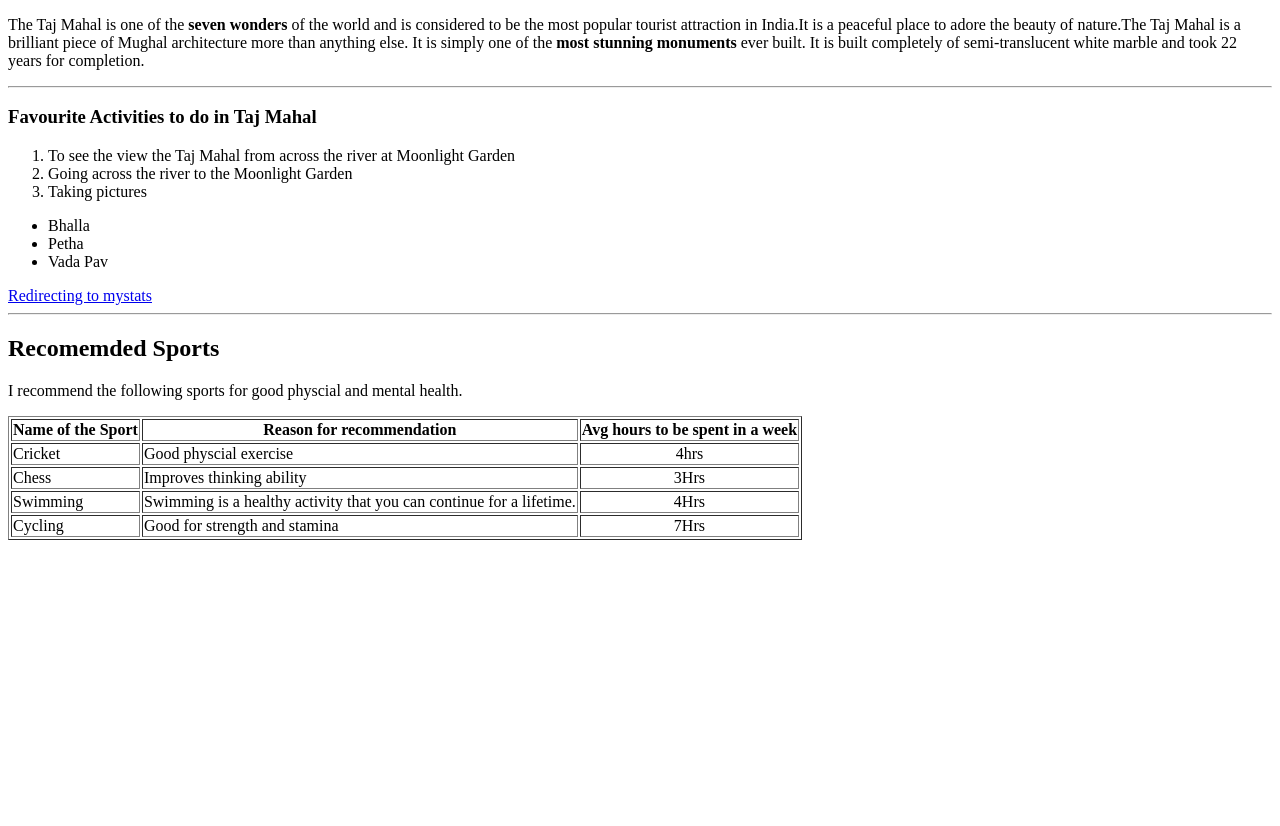
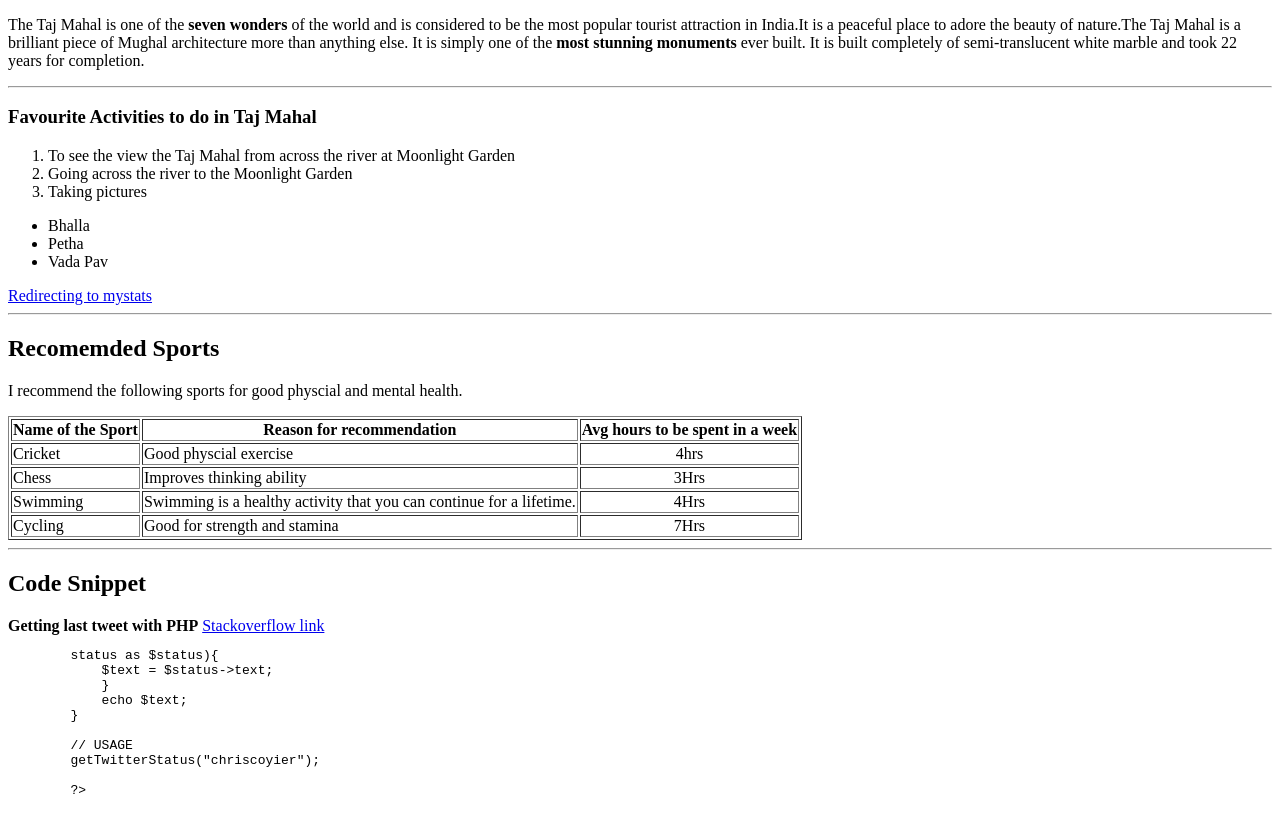
Before and after one commit to 44-563-WebApps-F23/44563-webapps-f23-assignment3-RakshithaBoddireddy, a plain HTML site: page index.html in a window 1280 px wide. Shown: the part 105-931 px from the top of the page. Before the commit the page ends 800 px from the top, so only its background shows below. Drawn offline with Linux system fonts and the light colour scheme.

Commit message:
Code snippet added

```diff
--- a/index.html
+++ b/index.html
@@ -51,4 +51,27 @@
             <td style="text-align: center;">7Hrs</td>
         </tr>
     </table>
+    <hr>
+    <h2>Code Snippet</h2>
+    <b>Getting last tweet with PHP</b>
+    <a href="https://stackoverflow.com/questions/6416815/getting-last-tweet-with-php">Stackoverflow link</a>
+    <pre>
+        <?php
+
+        function getTwitterStatus($userid){
+        $url = "https://api.twitter.com/1/statuses/user_timeline/$userid.xml?count=1&include_rts=1callback=?";
+
+        $xml = simplexml_load_file($url) or die("could not connect");
+
+            foreach($xml->status as $status){
+            $text = $status->text;
+            }
+            echo $text;
+        }
+
+        // USAGE
+        getTwitterStatus("chriscoyier");
+
+        ?>
+    </pre>
 </body>
```
